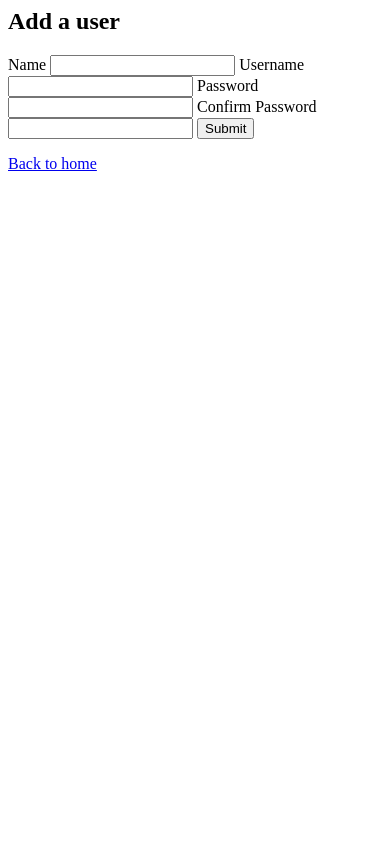
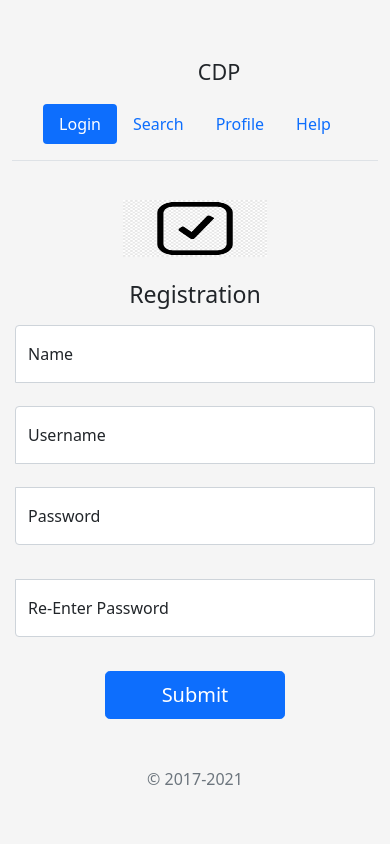
Before and after one commit to dbgilson/CrowdsourcingDatasetPlatform, a PHP site: page /Register.php in a window 390 px wide. Run offline with PHP 8.4, Linux system fonts and the light colour scheme.

Commit message:
Updated Register Pages

```diff
--- a/Crowdsourcing Dataset Frontend/Pages/Register.php
+++ b/Crowdsourcing Dataset Frontend/Pages/Register.php
@@ -1,16 +1,95 @@
+<html lang="en">
+<head>
+    <meta charset="utf-8">
+    <title>Crowdsourcing Dataset Platform</title>
+
+    <!-- Bootstrap core CSS -->
+    <link href="../bootstrap-5.1.3-dist/css/bootstrap.min.css" rel="stylesheet">
+
+    <style>
+        .bd-placeholder-img {
+            font-size: 1.125rem;
+            text-anchor: middle;
+            -webkit-user-select: none;
+            -moz-user-select: none;
+            user-select: none;
+        }
+
+        @media (min-width: 768px) {
+            .bd-placeholder-img-lg {
+                font-size: 3.5rem;
+            }
+        }
+    </style>
+
+
+    <!-- Custom styles for this template -->
+    <link href="Register.css" rel="stylesheet">
+    <link href="headers.css" rel="stylesheet">
+</head>
+<body class="text-center">
+    <main>
+        <div class="container">
+            <header class="d-flex flex-wrap justify-content-center py-3 mb-4 border-bottom">
+                <a href="/" class="d-flex align-items-center mb-3 mb-md-0 me-md-auto text-dark text-decoration-none">
+                    <svg class="bi me-2" width="40" height="32"><use xlink:href="#bootstrap" /></svg>
+                    <span class="fs-4">CDP</span>
+                </a>
+
+                <ul class="nav nav-pills">
+                    <li class="nav-item"><a href="Login.html" class="nav-link active" aria-current="page">Login</a></li>
+                    <li class="nav-item"><a href="Search.html" class="nav-link">Search</a></li>
+                    <li class="nav-item"><a href="#" class="nav-link">Profile</a></li>
+                    <li class="nav-item"><a href="#" class="nav-link">Help</a></li>
+                </ul>
+            </header>
+        </div>
+
+        <form class="form-signin" method="post">
+            <img class="mb-4" src="../assets/checkbox.png" alt="" width="144" height="57">
+            <h1 class="h3 mb-3 fw-normal">Registration</h1>
+
+            <div class="row">
+                <div class="col-md-6 mb-4">
+                    <div class="form-floating">
+                        <input type="username" class="form-control" id="name" name="name" placeholder="name">
+                        <label for="name">Name</label>
+                    </div>
+                </div>
+                <div class="col-md-6 mb-4">
+                    <div class="form-floating">
+                        <input type="username" class="form-control" id="username" name="username" placeholder="username">
+                        <label for="username">Username</label>
+                    </div>
+                </div>
+            </div>
+
+            <div class="row">
+                <div class="col-md-6 mb-4">
+                    <div class="form-floating">
+                        <input type="password" class="form-control" id="password" name="password" placeholder="Password">
+                        <label for="password">Password</label>
+                    </div>
+                </div>
+                <div class="col-md-6 mb-4">
+                    <div class="form-floating">
+                        <input type="password" class="form-control" id="floatingPasswordCheck" placeholder="Password">
+                        <label for="floatingPasswordCheck">Re-Enter Password</label>
+                    </div>
+                </div>
+            </div>
+            <input class="w-50 btn btn-lg btn-primary" id="submit" name="submit" value="Submit" type="submit">
+
+            <p class="mt-5 mb-3 text-muted">&copy; 2017-2021</p>
+        </form>
+    </main>
 <?php
 
-/**
-  * Use an HTML form to create a new entry in the
-  * users table.
-  *
-  */
+if (isset($_POST['submit'])) {
 
-
-if (isset($_POST['submit'])) {
+  echo "Hello, made it into submit";
   require "../../config/config.php";
   require "../../config/common.php";
-
   try {
     $connection = new PDO($dsn, $username, $password, $options);
 
@@ -39,6 +118,10 @@ if (isset($_POST['submit'])) {
 
 }
 
+if (isset($_POST['submit']) && $statement) {
+    echo "successfully added";
+}
+
 function test_input($data) {
   $data = trim($data);
   $data = stripslashes($data);
@@ -46,26 +129,5 @@ function test_input($data) {
   return $data;
 }
 ?>
-
-
-<?php if (isset($_POST['submit']) && $statement) { ?>
-  > <?php echo $_POST['firstname']; ?> successfully added.
-<?php } ?>
-
-<h2>Add a user</h2>
-
-<form method="post">
-  <label for="name">Name</label>
-  <input type="text" name="name" id="name">
-  <label for="username">Username</label>
-  <input type="text" name="username" id="username">
-  <label for="password">Password</label>
-  <input type="text" name="password" id="password">
-
-  <label for="confirmPassword">Confirm Password</label>
-  <input type="text" name="confirmPassword" id="confirmPassword">
-
-  <input type="submit" name="submit" value="Submit">
-</form>
-
-<a href="index.php">Back to home</a>
+</body>
+</html>
```
Also changed, not shown: Crowdsourcing Dataset Frontend/Pages/Register.html (+8 -10 lines).
